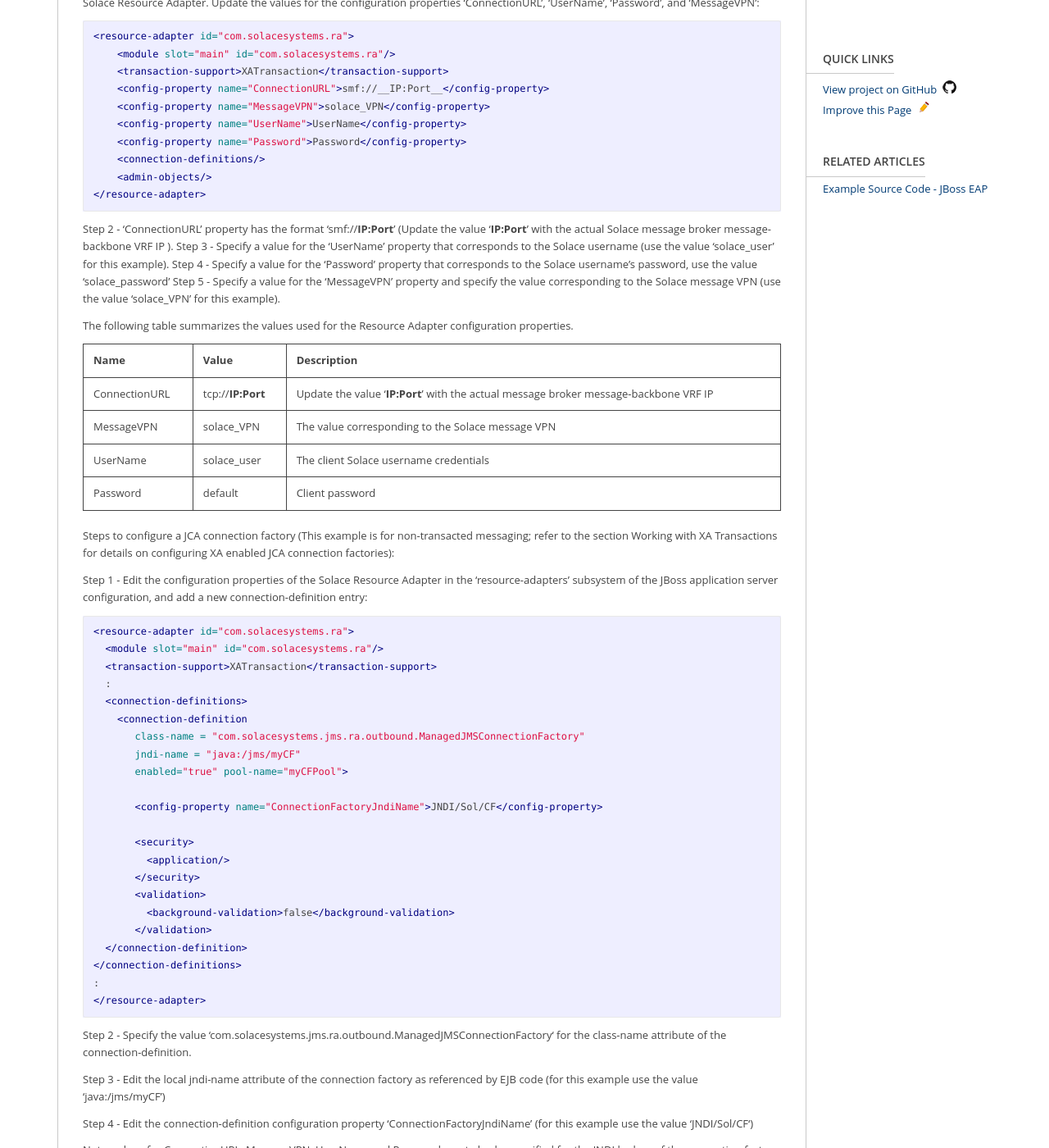
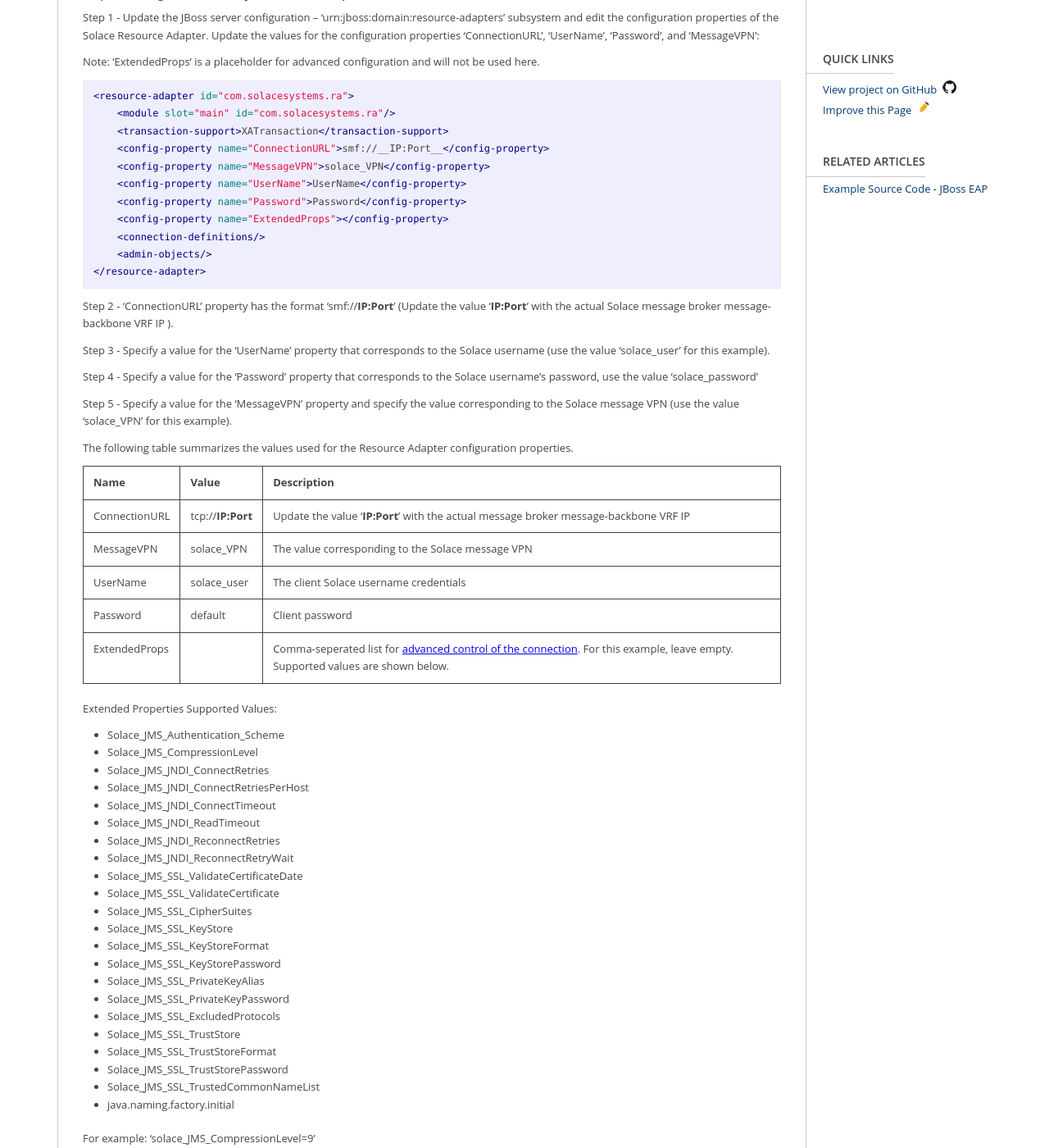
Before and after one commit to SolaceLabs/solace-integration-guides, a Jekyll site: the page built from docs/_guides/red-hat-jboss-eap.md, in a window 1280 px wide and 1400 px high, scrolled down 11712 px. Shown: the whole window at 82% size. Built offline with Jekyll 4.4.1, drawn with Linux system fonts in a browser that asks for light colours; some of the changed text lies outside the part shown.

Commit message:
Doc updates after further review

````diff
--- a/docs/_guides/red-hat-jboss-eap.md
+++ b/docs/_guides/red-hat-jboss-eap.md
@@ -407,6 +407,7 @@
         <config-property name="UserName"/>
         <config-property name="Password"/>
         <config-property name="ConnectionURL"/>
+        <config-property name="ExtendedProps"/>
         <connection-definitions/>
         <admin-objects/>
      </resource-adapter>
@@ -422,9 +423,11 @@
 
 The Solace resource adapter includes several custom properties for specifying connectivity and authentication details (Application-Managed credentials) to the Solace message broker.  Setting these properties at the Resource Adapter level makes the information available to all child JCA entities like Connection Factory, Activation Specification and Administered Objects.  The properties can also be overridden at the specific JCA entity level allowing connectivity to multiple Solace message brokers.
 
-Steps to configure the Solace JCA Resource Adapter:
+#### <a name="RAConf">Steps to configure the Solace JCA Resource Adapter
 
 Step 1 - Update the JBoss server configuration – ‘urn:jboss:domain:resource-adapters’ subsystem and edit the configuration properties of the Solace Resource Adapter.  Update the values for the configuration properties  ‘ConnectionURL’, ‘UserName’, ‘Password’, and ‘MessageVPN’:
+
+Note: ‘ExtendedProps’ is a placeholder for advanced configuration and will not be used here.
 
 ```xml
 <resource-adapter id="com.solacesystems.ra">
@@ -434,14 +437,18 @@
     <config-property name="MessageVPN">solace_VPN</config-property>
     <config-property name="UserName">UserName</config-property>
     <config-property name="Password">Password</config-property>
+    <config-property name="ExtendedProps"></config-property>
     <connection-definitions/>
     <admin-objects/>
 </resource-adapter>
 ```
 
 Step 2 - ‘ConnectionURL’ property has the format ‘smf://__IP:Port__’ (Update the value ‘__IP:Port__’ with the actual Solace message broker message-backbone VRF IP ).
+
 Step 3 - Specify a value for the ‘UserName’ property that corresponds to the Solace username (use the value ‘solace_user’ for this example).
+
 Step 4 - Specify a value for the ‘Password’ property that corresponds to the Solace username’s password, use the value ‘solace_password’
+
 Step 5 - Specify a value for the ‘MessageVPN’ property and specify the value corresponding to the Solace message VPN (use the value ‘solace_VPN’ for this example).
 
 The following table summarizes the values used for the Resource Adapter configuration properties.
@@ -451,8 +458,38 @@
 | MessageVPN | solace_VPN | The value corresponding to the Solace message VPN |
 | UserName | solace_user | The client Solace username credentials |
 | Password | default | Client password |
+| ExtendedProps |  | Comma-seperated list for [advanced control of the connection]({{ site.links-docs-jms-properties }}){:target="_top"}.  For this example, leave empty.  Supported values are shown below. |
 
-Steps to configure a JCA connection factory (This example is for non-transacted messaging; refer to the section Working with XA Transactions for details on configuring XA enabled JCA connection factories):
+Extended Properties Supported Values:
+
+* Solace_JMS_Authentication_Scheme
+* Solace_JMS_CompressionLevel
+* Solace_JMS_JNDI_ConnectRetries
+* Solace_JMS_JNDI_ConnectRetriesPerHost
+* Solace_JMS_JNDI_ConnectTimeout
+* Solace_JMS_JNDI_ReadTimeout
+* Solace_JMS_JNDI_ReconnectRetries
+* Solace_JMS_JNDI_ReconnectRetryWait
+* Solace_JMS_SSL_ValidateCertificateDate
+* Solace_JMS_SSL_ValidateCertificate
+* Solace_JMS_SSL_CipherSuites
+* Solace_JMS_SSL_KeyStore
+* Solace_JMS_SSL_KeyStoreFormat
+* Solace_JMS_SSL_KeyStorePassword
+* Solace_JMS_SSL_PrivateKeyAlias
+* Solace_JMS_SSL_PrivateKeyPassword
+* Solace_JMS_SSL_ExcludedProtocols
+* Solace_JMS_SSL_TrustStore
+* Solace_JMS_SSL_TrustStoreFormat
+* Solace_JMS_SSL_TrustStorePassword
+* Solace_JMS_SSL_TrustedCommonNameList
+* java.naming.factory.initial
+
+For example: 'solace_JMS_CompressionLevel=9'
+
+#### Steps to configure a JCA connection factory
+
+(This example is for non-transacted messaging; refer to the section Working with XA Transactions for details on configuring XA enabled JCA connection factories)
 
 Step 1 - Edit the configuration properties of the Solace Resource Adapter in the ‘resource-adapters’ subsystem of the JBoss application server configuration, and add a new connection-definition entry:
 
@@ -1321,7 +1358,7 @@
 
 Update the `<config-property>` entries under the Solace Resource Adapter in the JBoss server configuration – ‘urn:jboss:domain:resource-adapters’ subsystem.
 
-Refer to section [Connecting to Solace JMS provider](#ConnToSolJMS) to compare to the default setup.
+Refer to section [Solace Resource Adapter configuration section]((#RAConf) to compare to the default setup.
 
 The following table summarizes the values used for the resource adapter’s bean properties if using an external JNDI store:
 
@@ -1330,7 +1367,7 @@
 | MessageVPN |  | The associated solace message VPN for Connection Factory or Destination Objectis is expected to be stored in the external JNDI store. |
 | UserName | jndi_provider_username | The username credential on the external JNDI store (not on the message broker) |
 | Password | jndi_provider_password | The password credential on the external JNDI store (not on the message broker) |
-| ExtendedProps | java.naming.factory.initial= PROVIDER_InitialContextFactory_CLASSNAME (ensure there is no space used around the = sign) | Substitute `PROVIDER_InitialContextFactory_CLASSNAME` with your provider's class name implementing "javax.naming.spi.InitialContextFactory". Example: `com.sun.jndi.ldap.LdapCtxFactory`. Additional Extended Properties Supported Values may be configured as described in the [Solace Resource Adapter properties section](#configuring-the-solace-resource-adapter-properties).
+| ExtendedProps | java.naming.factory.initial= PROVIDER_InitialContextFactory_CLASSNAME (ensure there is no space used around the = sign) | Substitute `PROVIDER_InitialContextFactory_CLASSNAME` with your provider's class name implementing "javax.naming.spi.InitialContextFactory". Example: `com.sun.jndi.ldap.LdapCtxFactory`. Additional Extended Properties Supported Values may be configured as described in the [Solace Resource Adapter configuration section](#RAConf).
 
 **Important note**: the jar library with the 3rd party provider's implementation of the  "javax.naming.spi.InitialContextFactory" class must be placed in the application server's class path. For JBoss EAP v6 the recommended approach is to make use of [JBoss Modules]({{ site.links-jboss-modules }}){:target="_top"}: declare a dependency from Solace Resource Adapter module file (`<JBoss_Home>/modules/com/solacesystems/ra/main/module.xml`) to the module where the jar library is located. Example for the LDAP `com.sun.jndi.ldap.LdapCtxFactory`:
 
````
Also changed, not shown: docs/_guides/websphere-app-server.md (+1 -1 lines).
